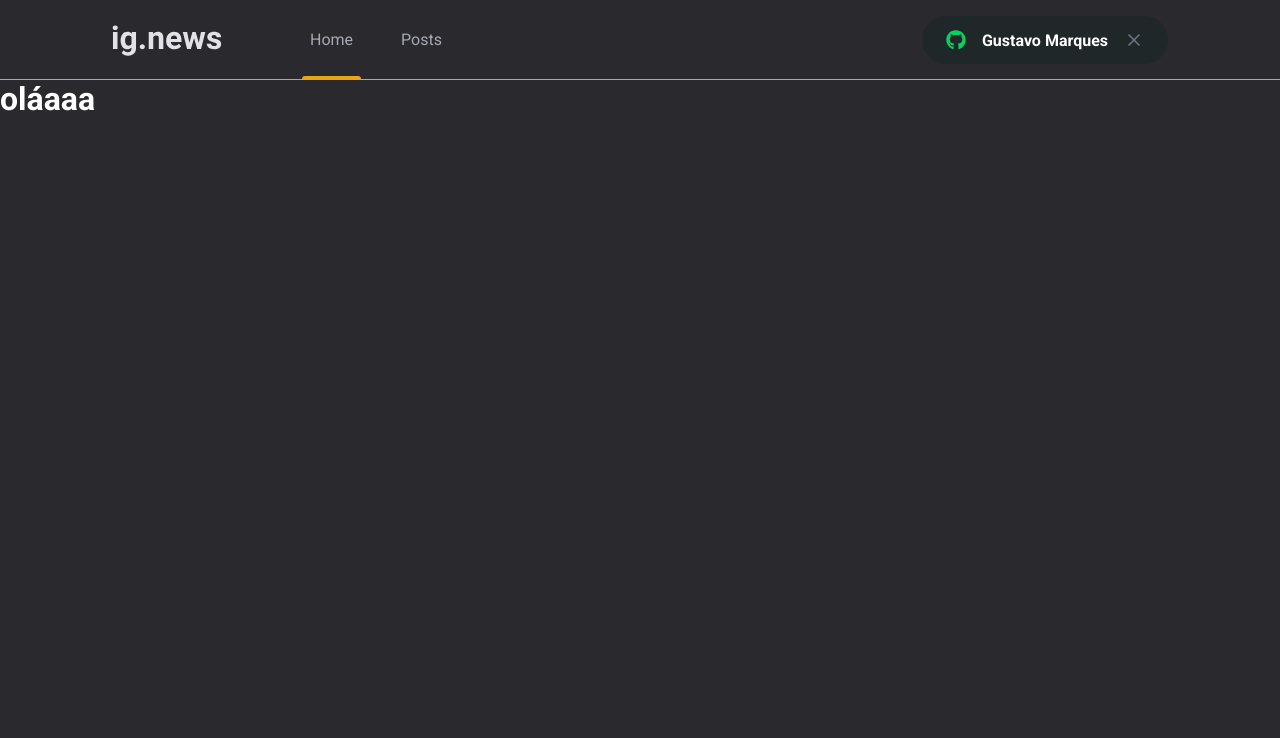
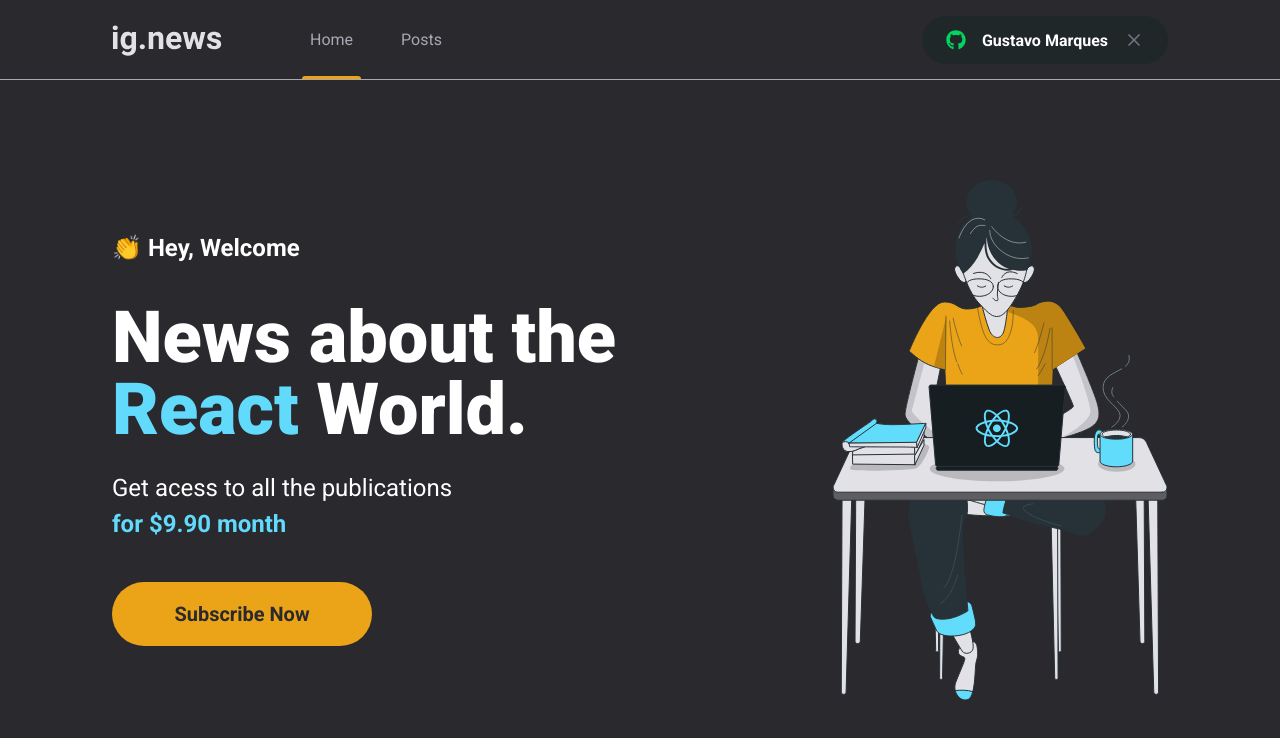
Before and after one commit to gustavomarques00/IG-News, a Next.js app: page / in a window 1280 px wide. Shown: the top 738 px of the page. Built offline with nearby package versions, Linux system fonts and the light colour scheme.

Commit message:
Layout da home finalizado

```diff
--- /dev/null
+++ b/src/components/SubscribeButton/index.tsx
@@ -0,0 +1,9 @@
+import styles from './styles.module.scss'
+
+export function SubscribeButton(){
+    return(
+        <button type='button' className={styles.subscribeButton}>
+            Subscribe Now
+        </button>
+    )
+}
--- /dev/null
+++ b/src/components/SubscribeButton/styles.module.scss
@@ -0,0 +1,20 @@
+.subscribeButton{
+    height: 4rem;
+    width: 260px;
+    border: 0;
+    border-radius: 2rem;
+    background: var(--yellow-500);
+    color: var(--gray-900);
+    font-size: 1.25rem;
+    font-weight: bold;
+
+    display: flex;
+    align-items: center;
+    justify-content: center;
+
+    transition: filter 0.2s;
+
+    &:hover{
+        filter: brightness(0.8);
+    }
+}
--- /dev/null
+++ b/src/pages/home.module.scss
@@ -0,0 +1,46 @@
+.contentContainer{
+    max-width: 1120px;
+    margin: 0 auto;
+    padding: 0 2rem;
+    height: calc(100vh - 5rem);
+
+    display: flex;
+    align-items: center;
+    justify-content: space-between;
+}
+
+
+.hero{
+    max-width: 600px;
+
+    > span{
+        font-size: 1.5rem;
+        font-weight: bold;
+    }
+
+    h1{
+        font-size: 4.5rem;
+        line-height: 4.5rem;
+        font-weight: 900;
+        margin-top: 2.5rem;
+
+        span{
+            color: var(--cyan-500);
+        }
+    }
+
+    p{
+        font-size: 1.5rem;
+        line-height: 2.25rem;
+        margin-top: 1.5rem;
+
+        span{
+            color: var(--cyan-500);
+            font-weight: bold;
+        }
+    }
+
+    button{
+        margin-top: 2.5rem;
+    }
+}
--- a/src/pages/index.tsx
+++ b/src/pages/index.tsx
@@ -1,14 +1,26 @@
 import Head from "next/head";
+import { SubscribeButton } from "../components/SubscribeButton";
+import styles from './home.module.scss'
 
 export default function Home() {
   return (
     <>
       <Head>
-        <title>Início | IG News</title>
+        <title>Home | IG News</title>
       </Head>
-      <h1>
-        <p>oláaaa</p>
-      </h1>
+      <main className={styles.contentContainer}>
+        <section className={styles.hero}>
+          <span>👏 Hey, Welcome</span>
+          <h1>News about the <span>React</span> World.</h1>
+          <p>Get acess to all the publications<br />
+            <span>for $9.90 month</span>
+          </p>
+
+          <SubscribeButton/>
+        </section>
+
+        <img src="/images/avatar.svg" alt="girl coding" />
+      </main>
     </>
   );
 }
```
